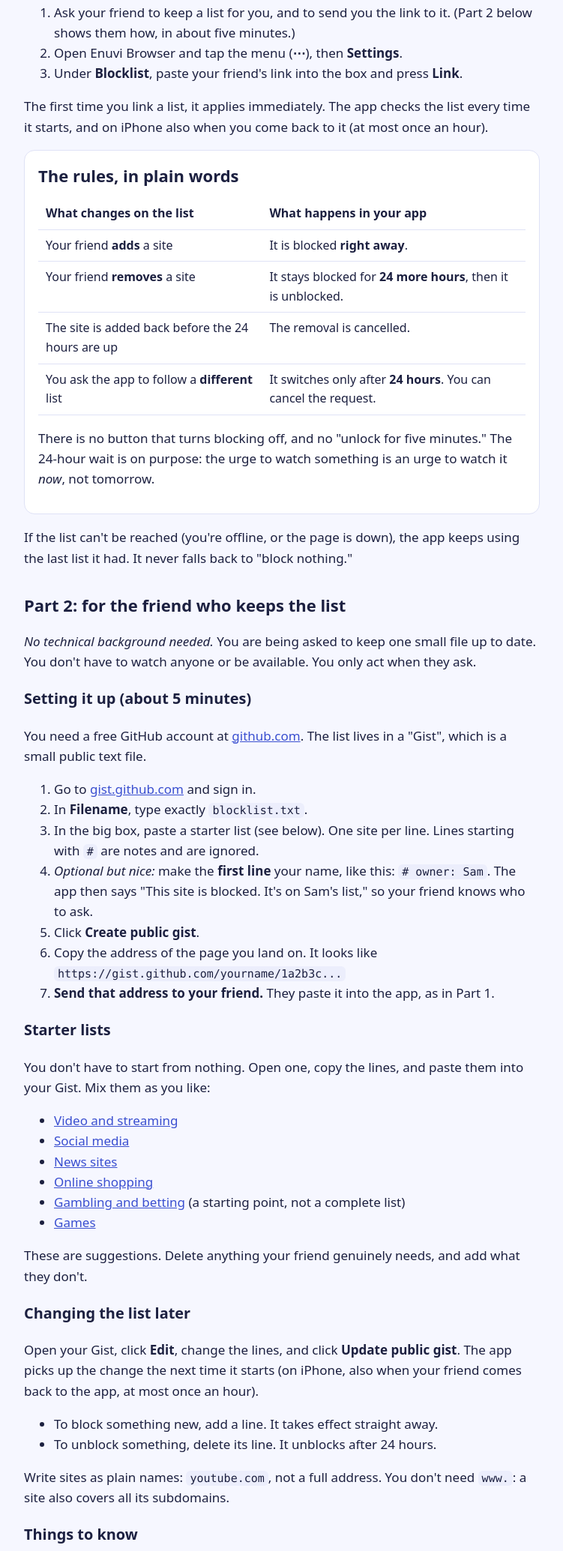
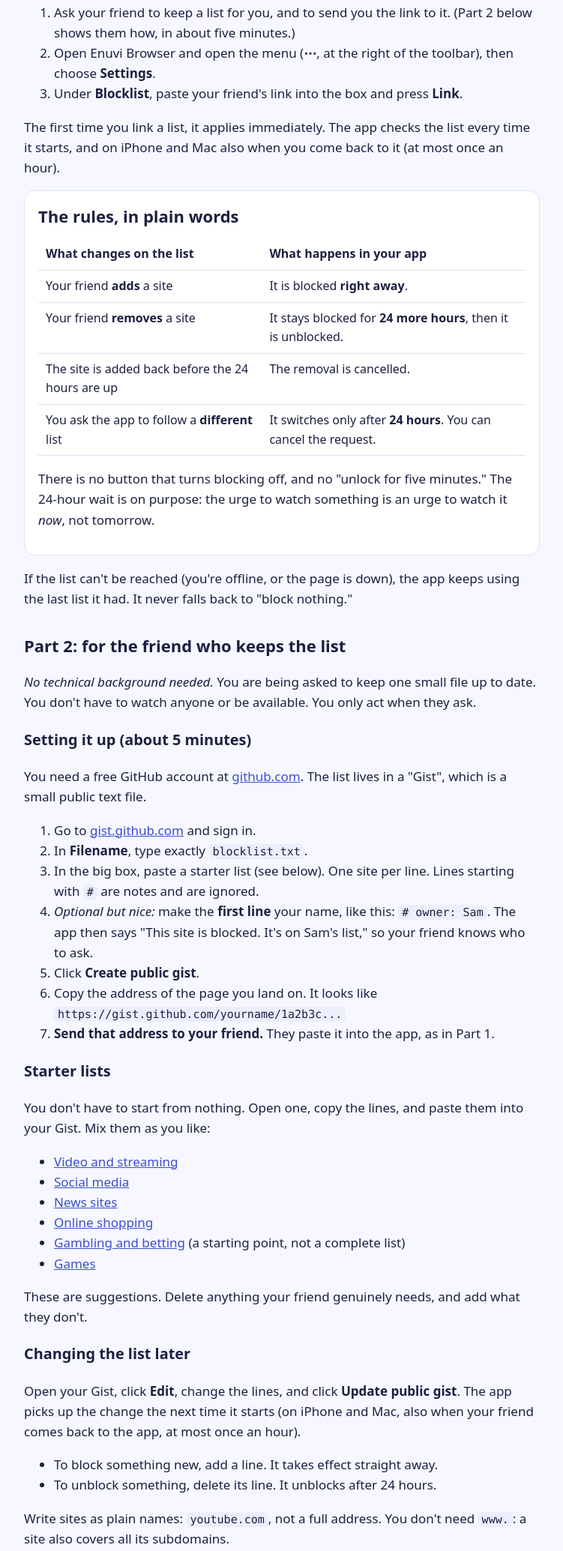
Before and after one commit to tjackson26/enuvi, a plain HTML site: page guide.html in a window 1280 px wide. Shown: the part 435-2504 px from the top of the page at 75% size, without its empty margins (264-1015 px from the left). Drawn offline with Linux system fonts and the light colour scheme.

Commit message:
Guide: cover the Mac too
Co-Authored-By: Claude Sonnet 5.5 <noreply@anthropic.com>

```diff
--- a/guide.html
+++ b/guide.html
@@ -29,10 +29,10 @@
   (or as well), you link it once:</p>
   <ol>
     <li>Ask your friend to keep a list for you, and to send you the link to it. (Part 2 below shows them how, in about five minutes.)</li>
-    <li>Open Enuvi Browser and tap the menu (<strong>&#8943;</strong>), then <strong>Settings</strong>.</li>
+    <li>Open Enuvi Browser and open the menu (<strong>&#8943;</strong>, at the right of the toolbar), then choose <strong>Settings</strong>.</li>
     <li>Under <strong>Blocklist</strong>, paste your friend's link into the box and press <strong>Link</strong>.</li>
   </ol>
-  <p>The first time you link a list, it applies immediately. The app checks the list every time it starts, and on iPhone also when you come back to it (at most once an hour).</p>
+  <p>The first time you link a list, it applies immediately. The app checks the list every time it starts, and on iPhone and Mac also when you come back to it (at most once an hour).</p>
 
   <div class="card">
     <h2 style="margin-top:0">The rules, in plain words</h2>
@@ -80,7 +80,7 @@
   <p>These are suggestions. Delete anything your friend genuinely needs, and add what they don't.</p>
 
   <h3>Changing the list later</h3>
-  <p>Open your Gist, click <strong>Edit</strong>, change the lines, and click <strong>Update public gist</strong>. The app picks up the change the next time it starts (on iPhone, also when your friend comes back to the app, at most once an hour).</p>
+  <p>Open your Gist, click <strong>Edit</strong>, change the lines, and click <strong>Update public gist</strong>. The app picks up the change the next time it starts (on iPhone and Mac, also when your friend comes back to the app, at most once an hour).</p>
   <ul>
     <li>To block something new, add a line. It takes effect straight away.</li>
     <li>To unblock something, delete its line. It unblocks after 24 hours.</li>
@@ -93,7 +93,7 @@
     <li><strong>The Gist is public.</strong> Anyone with the link can read it. Don't put anything private in it.</li>
     <li><strong>If you make a mistake,</strong> fix it and save again. The app keeps the last good list until it can read a valid one, and an empty or broken file is ignored.</li>
     <li><strong>You can see what changed.</strong> Gists keep a history of every edit.</li>
-    <li><strong>This is a commitment tool, not a lock.</strong> Someone determined can open a different browser, or clear the app's data on their phone, which restarts the 24-hour wait. It works best as a promise between friends, which is why your name on the list matters.</li>
+    <li><strong>This is a commitment tool, not a lock.</strong> Someone determined can open a different browser, or, on Android, clear the app's data, which restarts the 24-hour wait. (On iPhone and Mac, deleting the app does not restart it.) It works best as a promise between friends, which is why your name on the list matters.</li>
   </ul>
 
   <footer>
```
